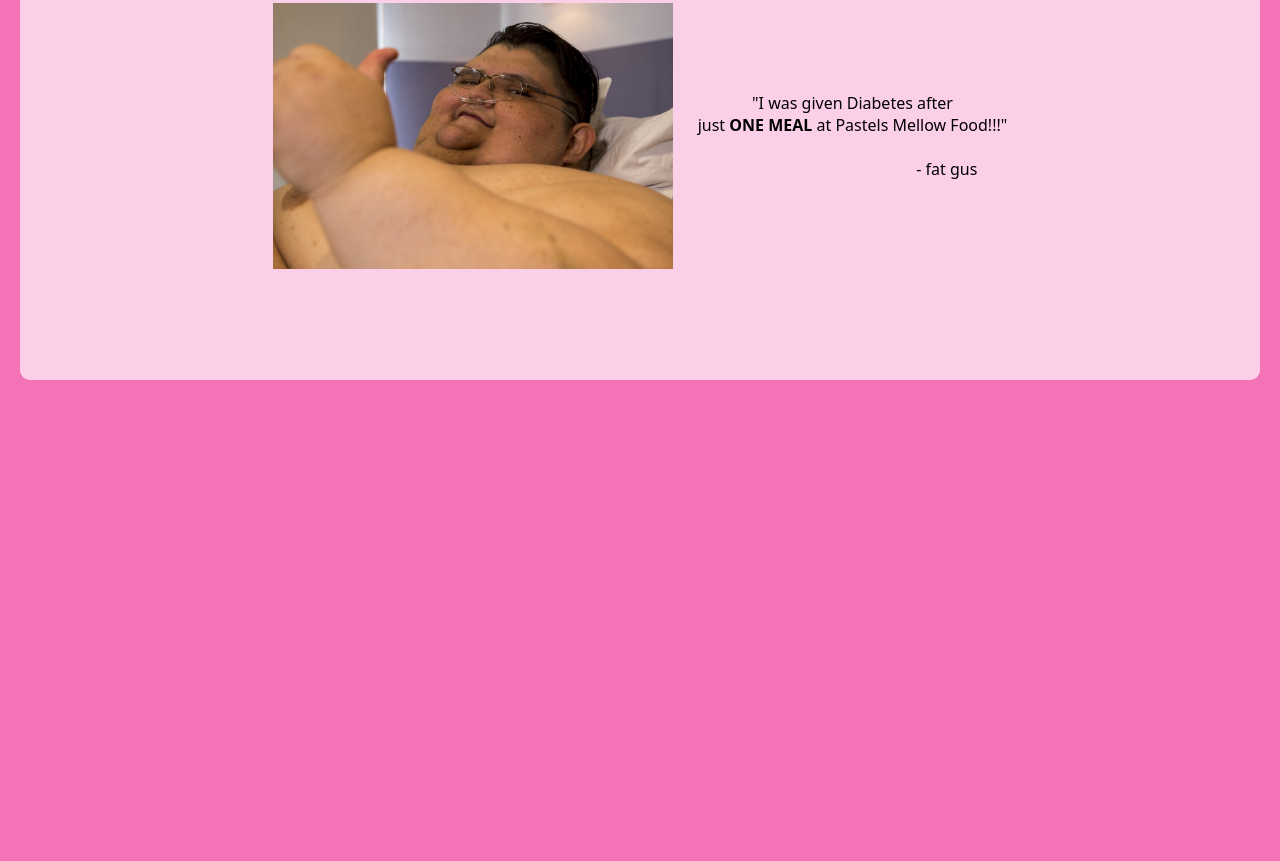
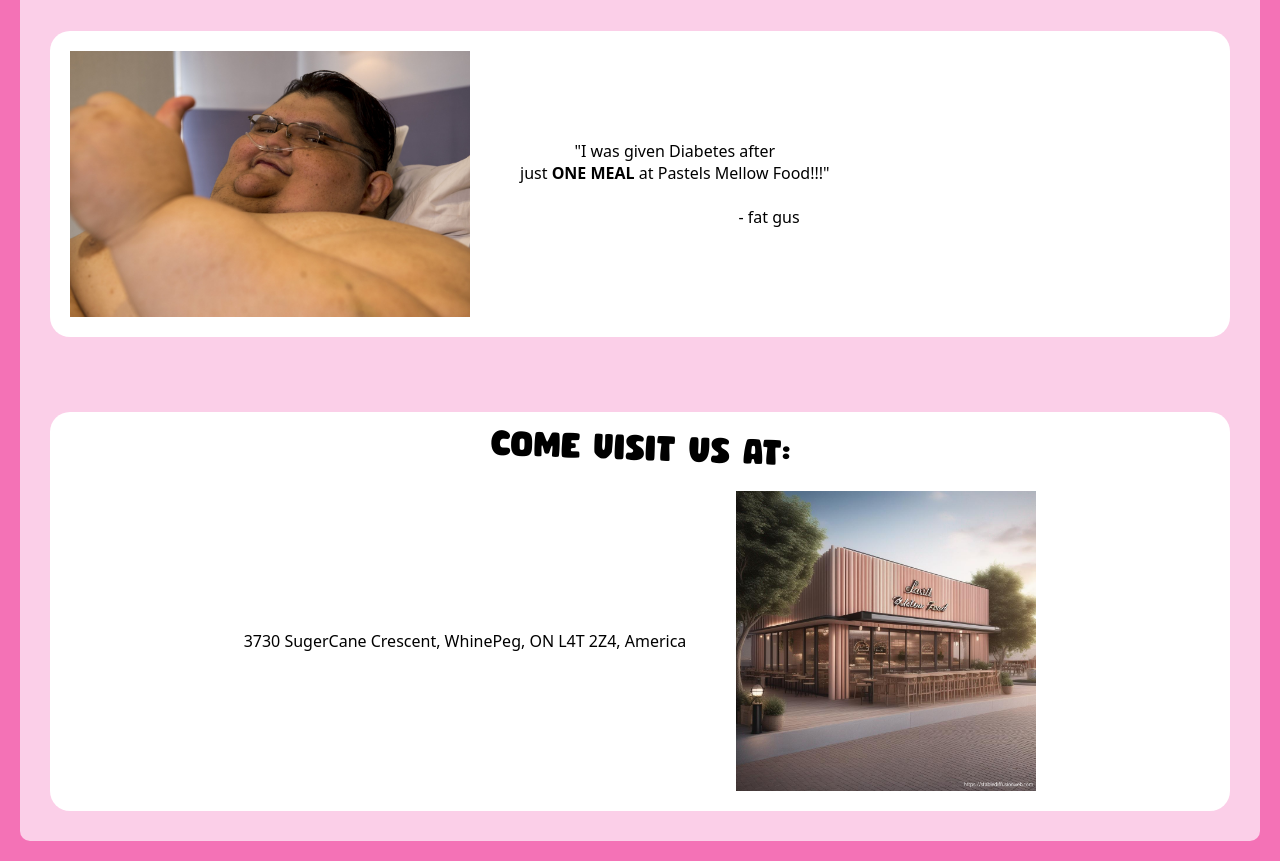
Before and after one commit to DrearyDev/restaurant-page, a website built with webpack: page src/index.html in a window 1280 px wide. Shown: the part 400-1261 px from the top of the page. Before the commit the page ends 800 px from the top, so only its background shows below. Built offline with nearby package versions, Linux system fonts and the light colour scheme.

Commit message:
Add location details on home tab

```diff
--- a/src/home.js
+++ b/src/home.js
@@ -1,5 +1,6 @@
 import pastelImg from './pastel.png';
 import reviewerImg from './reviewer.jpg';
+import locationImg from './location.png';
 
 const content = document.querySelector('.content');
 
@@ -45,11 +46,38 @@
     return review;
 })();
 
+const createLocation = (() => {
+    //create image of location
+    const location = new Image();
+    location.src = locationImg;
+    location.setAttribute('draggable', false);
 
+    //create title for section with location
+    let title = document.createElement('div');
+    title.textContent = `Come Visit Us at:`;
+    title.classList.add('title');
+
+    //create div for text
+    let address = document.createElement('p');
+    address.classList.add('address')
+    address.innerText = `3730 SugerCane Crescent, WhinePeg, ON L4T 2Z4, America`;
+
+    //combine locationImg and address
+    let locationDiv = document.createElement('div');
+    locationDiv.classList.add('location');
+    locationDiv.appendChild(title);
+    let div = document.createElement('div');
+    div.appendChild(address);
+    div.appendChild(location);
+    locationDiv.appendChild(div);
+
+    return locationDiv;
+})();
 
 function home() {
     content.appendChild(createHomeHeading);
     content.appendChild(createReview);
+    content.appendChild(createLocation);
 
 };
 
--- a/src/style.css
+++ b/src/style.css
@@ -22,29 +22,31 @@
 body {
     background-color: var(--BG-COLOR);
 
-    height: 100vh;
+    height: 100%;
     display: flex;
     flex-direction: column;
     align-items: center;
-    justify-content: center;
+    justify-content: start;
 
     padding: 20px;
 }
 
+/* div that contains all content */
 .content {
-    height: 100%;
+    height: fit-content;
     width: 100%;
     border-radius: 10px;
     background-color: var(--CONTENT-BG-COLOR);
-    padding-top: 30px;
+    padding: 30px;
 
     display: flex;
     flex-direction: column;
     align-items: center;
     justify-content: start;
-    gap: 50px;
+    gap: 75px;
 }
 
+/* header directly above content div */
 .header {
     height: 50px;
     width: 100%;
@@ -82,6 +84,7 @@
     background-color: var(--CONTENT-BG-COLOR);
 }
 
+/* home heading section */
 .home-heading {
     display: flex;
     align-items: center;
@@ -107,11 +110,21 @@
     font-size: 3rem;
 }
 
+/* each section styling */
+.review,
+.location {
+    width: 100%;
+    padding: 20px;
+    border-radius: 20px;
+    background-color: white;
+}
+
+/* review section */
 .review {
     display: flex;
     align-items: center;
 
-    gap: 25px;
+    gap: 50px;
 }
 .reviewer {
     width: 400px;
@@ -133,3 +146,30 @@
     display: flex;
     justify-content: end;
 }
+
+/* location section */
+.location {
+    display: flex;
+    flex-direction: column;
+    align-items: center;
+
+    gap: 25px;
+}
+.location .title {
+    font-size: 2rem;
+    rotate: 2deg;
+}
+.location div {
+    display: flex;
+    align-items: center;
+    justify-content: space-between;
+
+    gap: 50px;
+}
+.location .address {
+    font-family: system-ui, -apple-system, BlinkMacSystemFont, 'Segoe UI', Roboto, Oxygen, Ubuntu, Cantarell, 'Open Sans', 'Helvetica Neue', sans-serif;
+    text-align: center;
+}
+.location img {
+    width: 300px;
+}
```
Also changed, not shown: src/location.png (added).
